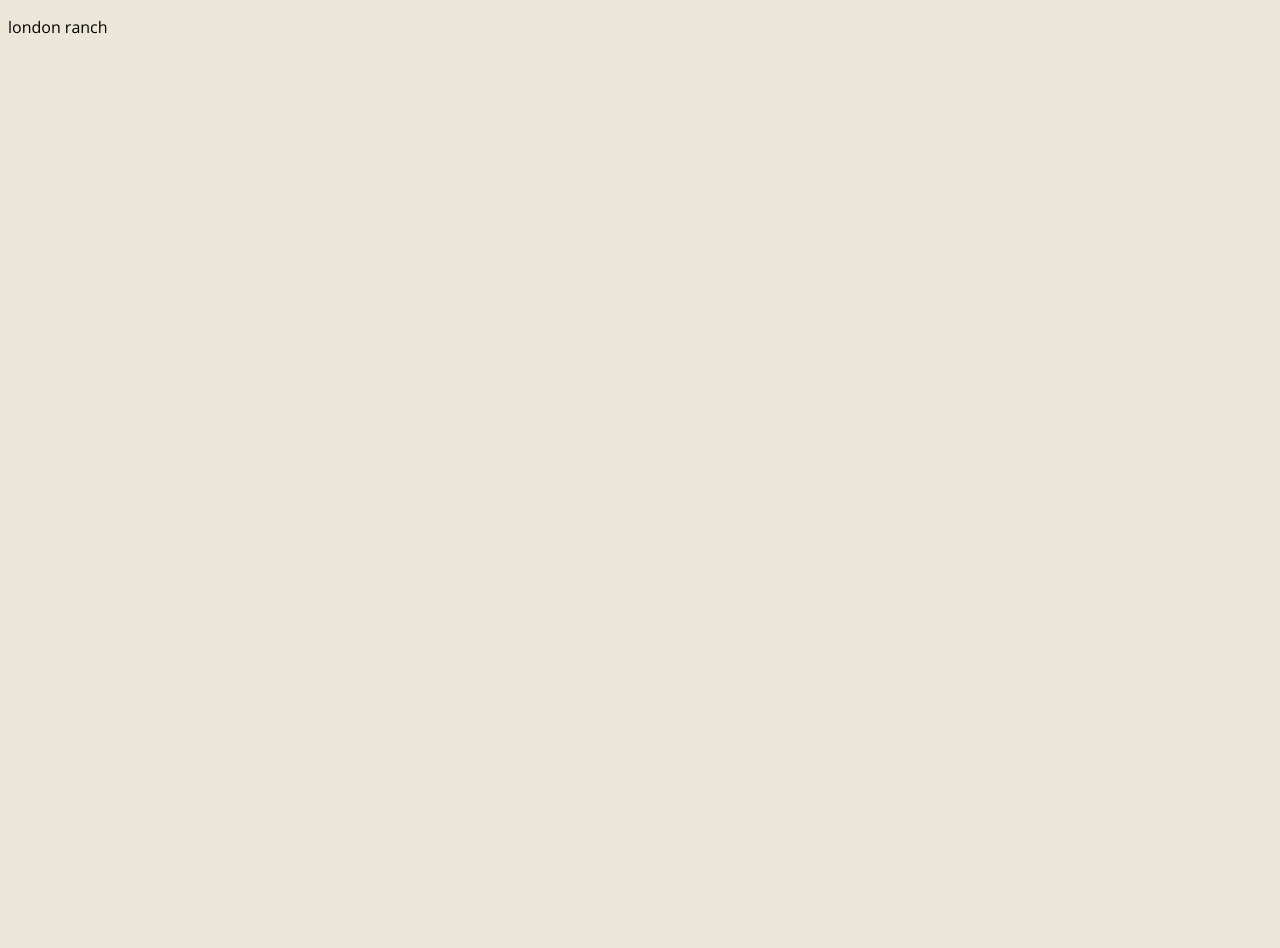
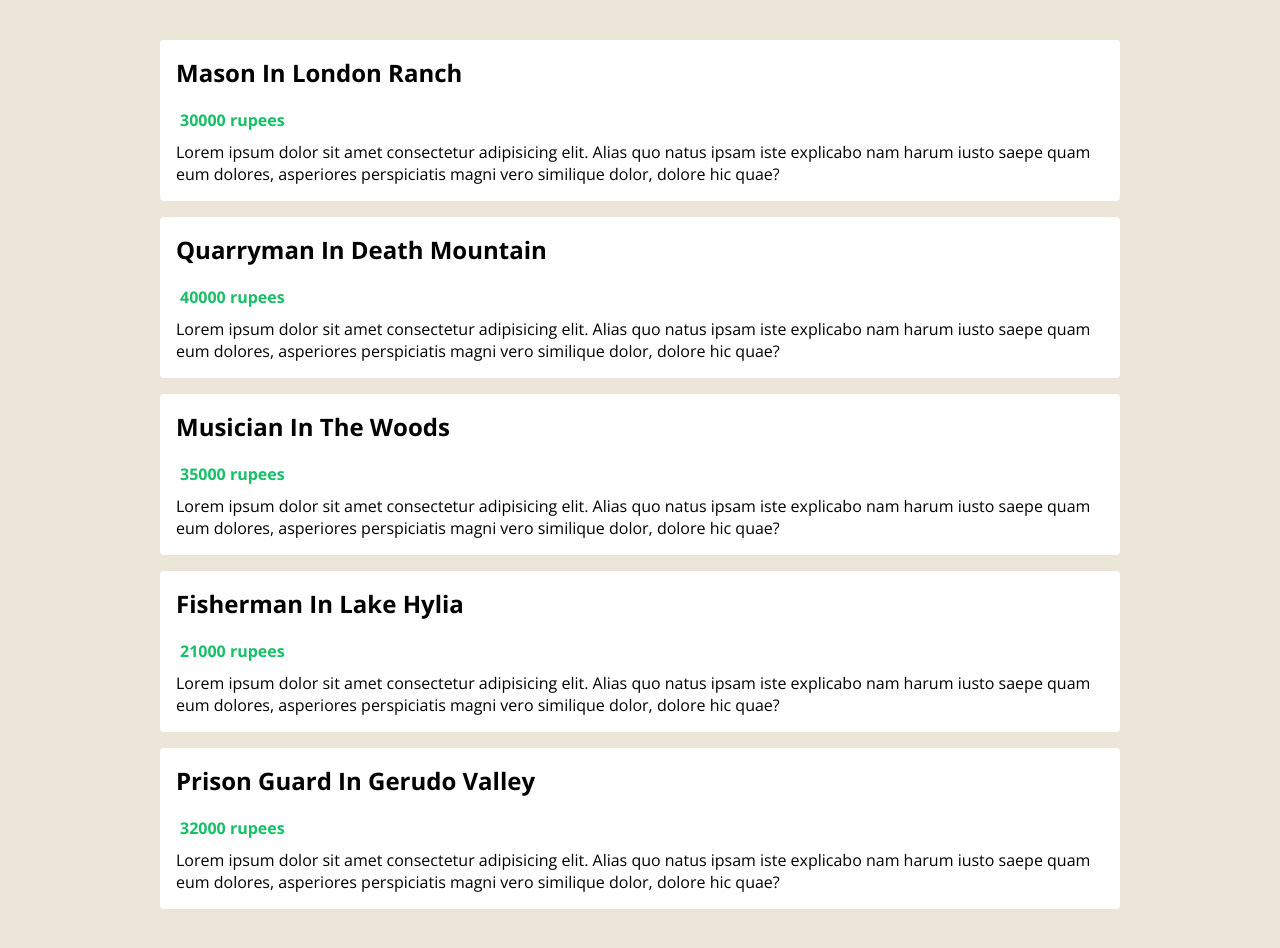
Before and after one commit to Benneee/vue-ts-play, a Vue app: page / in a window 1280 px wide. Before the commit the page ends 800 px from the top, so only its background shows below. Built offline with nearby package versions, Linux system fonts and the light colour scheme.

Commit message:
Feat: using type with props

```diff
--- a/src/App.vue
+++ b/src/App.vue
@@ -1,16 +1,19 @@
 <template>
   <div class="app">
-    <p> {{ jobs[0].location }} </p>
+    <JobsList :jobs="jobs" />
   </div>
 </template>
 
 <script lang="ts">
-import Job from "./types/Job";
+import Job from "@/types/Job";
+import JobsList from "@/components/JobsList.vue";
 import { defineComponent, ref } from 'vue';
 
 export default defineComponent({
   name: 'App',
-  components: {},
+  components: {
+    JobsList,
+  },
 
   setup() {
     const jobs = ref<Job[]>([
--- /dev/null
+++ b/src/components/JobsList.vue
@@ -0,0 +1,61 @@
+<template>
+    <div class="job-list">
+        <ul>
+            <li v-for="job in jobs" :key="job.id">
+                <h2> {{ job.title }} in {{ job.location }} </h2>
+                <div class="salary">
+                    <p> {{ job.salary }} rupees </p>
+                </div>
+                <div class="description">
+                    Lorem ipsum dolor sit amet consectetur adipisicing elit. Alias quo natus ipsam iste explicabo nam harum iusto saepe quam eum dolores, asperiores perspiciatis magni vero similique dolor, dolore hic quae?
+                </div>
+            </li>
+        </ul>
+    </div>
+</template>
+
+<script lang="ts">
+import Job from '@/types/Job'
+import { defineComponent, PropType } from 'vue'
+
+export default defineComponent({
+    props: {
+        jobs: {
+            type: Array as PropType<Job[]>,
+            required: true
+        }
+    },
+})
+</script>
+
+<style scoped>
+    .job-list {
+    max-width: 960px;
+    margin: 40px auto;
+    }
+    .job-list ul {
+        padding: 0;
+    }
+    .job-list li {
+        list-style-type: none;
+        background: white;
+        padding: 16px;
+        margin: 16px 0;
+        border-radius: 4px;
+    }
+    .job-list h2 {
+        margin: 0 0 10px;
+        text-transform: capitalize;
+    }
+    .salary {
+        display: flex;
+    }
+    .salary img {
+        width: 30px;
+    }
+    .salary p {
+        color: #17bf66;
+        font-weight: bold;
+        margin: 10px 4px;
+    }
+</style>
```
